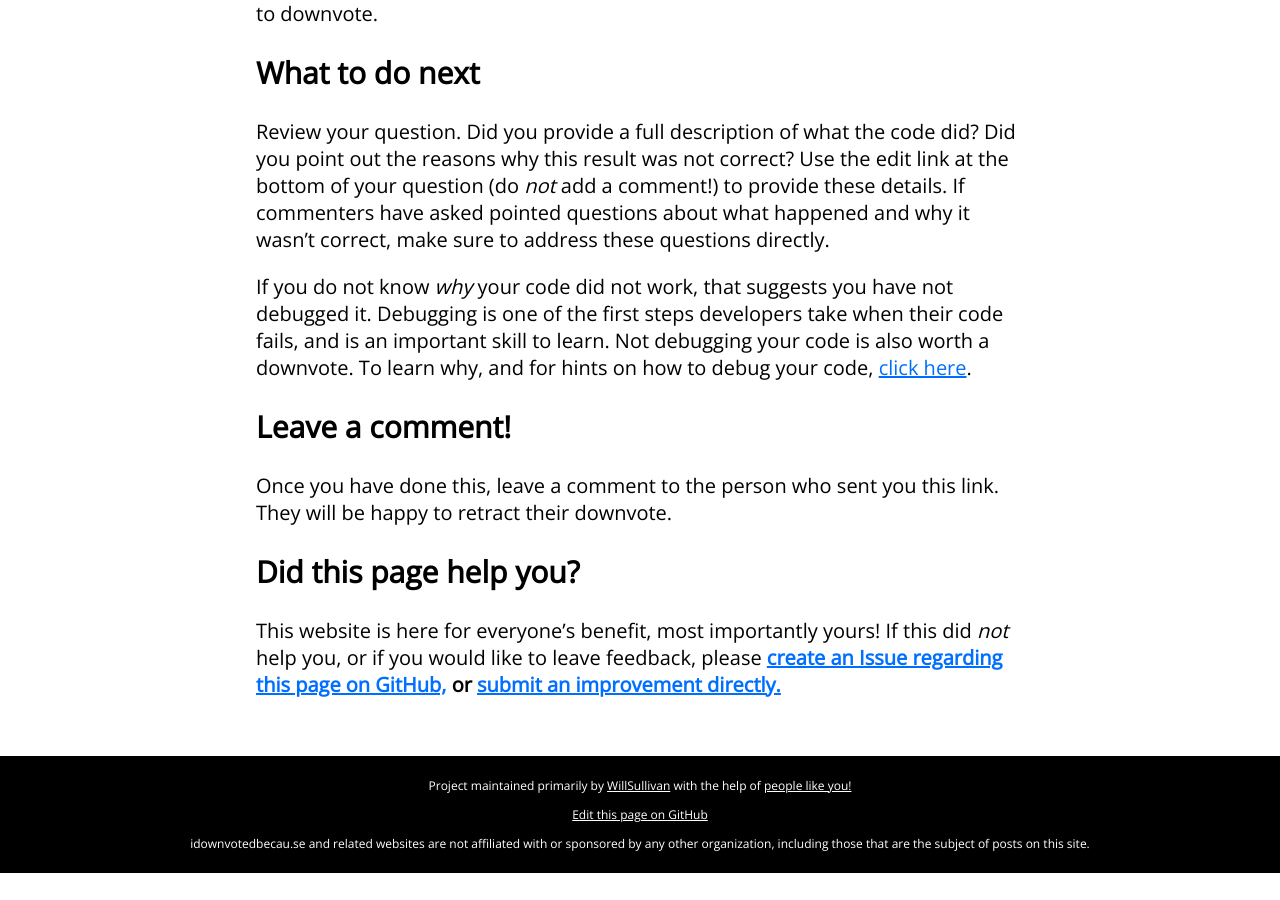
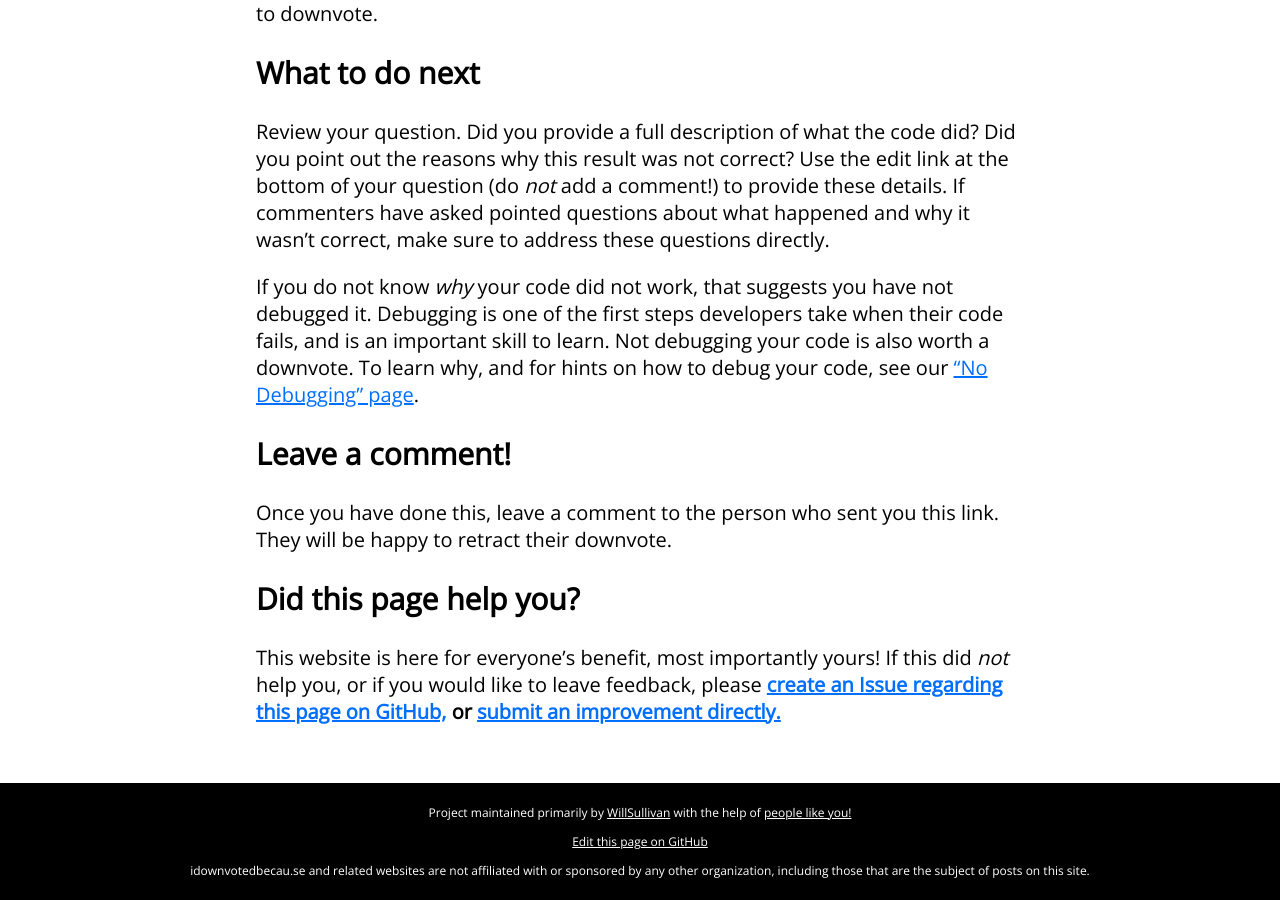
Before and after one commit to WillSullivan/idownvotedbecause, a Jekyll site: the page built from stackoverflow/itsnotworking.md, in a window 1280 px wide and 900 px high, scrolled down 763 px. Built offline with Jekyll 4.4.1, drawn with Linux system fonts in a browser that asks for light colours; comment, search, counter and statistics services are not loaded; before the commit the page ends 1636 px from its top, so only the background shows below that.

Commit message:
Change 'click here' to something more meaningful

```diff
--- a/stackoverflow/itsnotworking.md
+++ b/stackoverflow/itsnotworking.md
@@ -27,7 +27,7 @@ When one of these items is not provided, answerers have to guess what the missin
 ## What to do next {#whattodonext}
 Review your question. Did you provide a full description of what the code did? Did you point out the reasons why this result was not correct? Use the edit link at the bottom of your question (do *not* add a comment!) to provide these details. If commenters have asked pointed questions about what happened and why it wasn't correct, make sure to address these questions directly.
 
-If you do not know *why* your code did not work, that suggests you have not debugged it. Debugging is one of the first steps developers take when their code fails, and is an important skill to learn. Not debugging your code is also worth a downvote. To learn why, and for hints on how to debug your code, [click here](http://idownvotedbecau.se/nodebugging/).
+If you do not know *why* your code did not work, that suggests you have not debugged it. Debugging is one of the first steps developers take when their code fails, and is an important skill to learn. Not debugging your code is also worth a downvote. To learn why, and for hints on how to debug your code, see our ["No Debugging" page](http://idownvotedbecau.se/nodebugging/).
 
 {::comment}The following paragraphs should be added as is to the bottom of all pages{:/}
 ## Leave a comment! {#leaveacomment}
```
